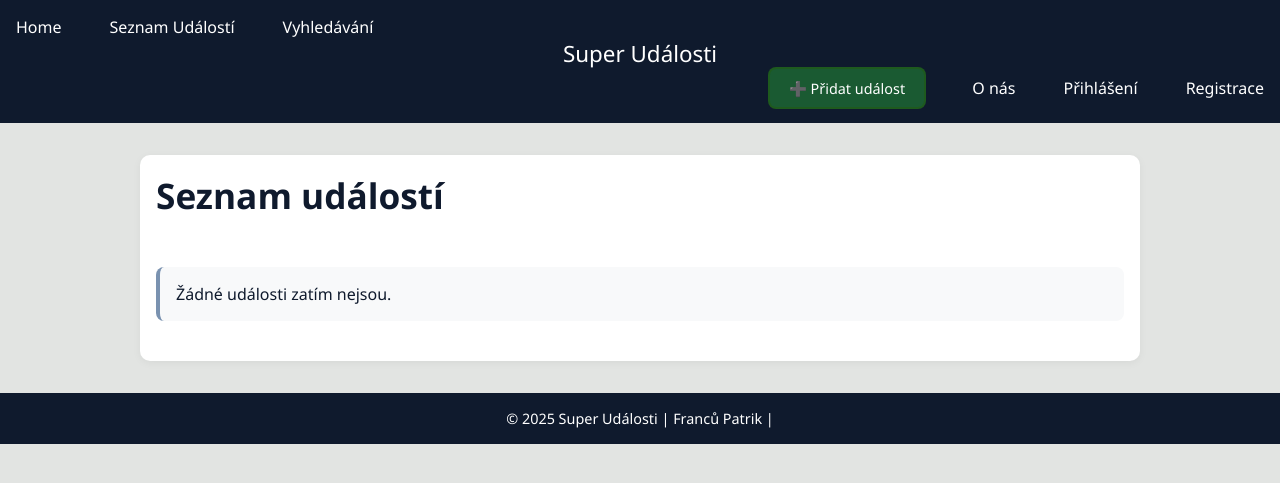
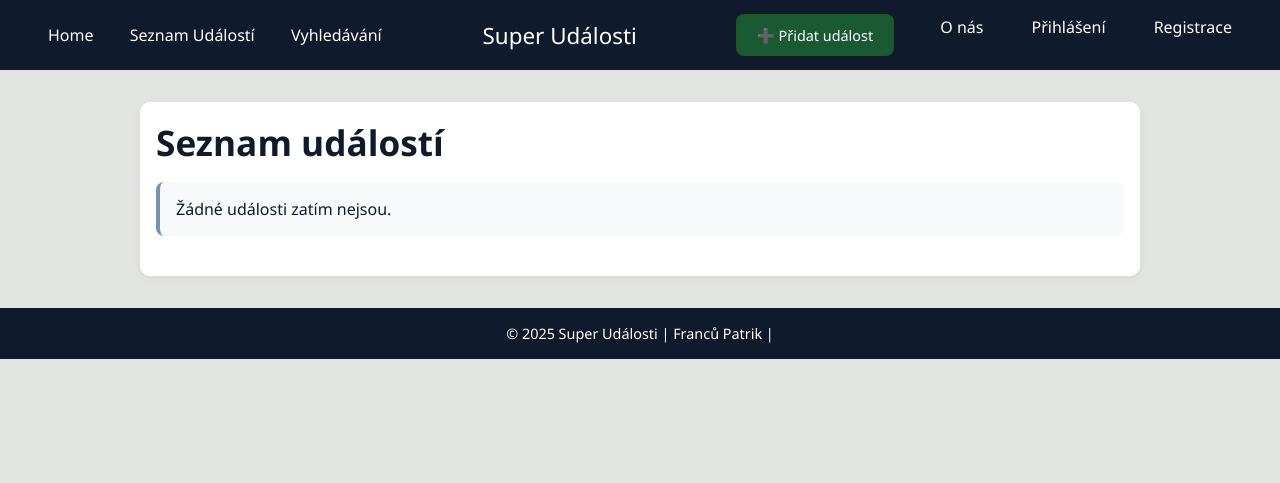
Before and after one commit to AFitzpatrik/SuperUdalosti, a Django app: page /events/ in a window 1280 px wide. Shown: the top 483 px of the page. Run offline with Django 5.2, Linux system fonts and the light colour scheme; data that the repository does not hold is empty.

Commit message:
Zpřehlednění CSS souborů, přidání tlačítka "Přidat událost" do navbaru

```diff
--- a/static/css/style.css
+++ b/static/css/style.css
@@ -10,48 +10,20 @@ body {
     color: #0f1a2d;
 }
 
-.content {
-    min-width: 1000px;
-    max-width: 1000px;
-    margin: 2rem auto;
-    padding: 1rem;
-    background: #ffffff;
-    border-radius: 10px;
-    box-shadow: 0 2px 8px rgba(0,0,0,0.05);
-}
-
 .content h1 {
     font-size: 2.2rem;
     margin-bottom: 1rem;
-    text-align: center;
-}
-
-.content li {
-    max-width: 100%;
-    overflow: hidden;
-    background: #f8f9fa;
-    padding: 1rem;
-    border-radius: 8px;
-    border-left: 4px solid #7a92b0;
-    margin-bottom: 1.5rem;
 }
 
 .navbar {
+    display: flex;
+    justify-content: space-between;
+    align-items: center;
     background: #0f1a2d;
-    padding: 1rem 0;
+    padding: 1rem 2rem;
     position: sticky;
     top: 0;
     z-index: 1000;
-}
-
-.navbar-inner {
-    display: grid;
-    grid-template-columns: 1fr auto 1fr;
-    align-items: center;
-    max-width: 1000px;
-    margin: 0 auto;
-    width: 100%;
-    min-width: 1000px;
 }
 
 .navbar nav a,
@@ -69,26 +41,26 @@ body {
 }
 
 .nav-left {
-    justify-self: start;
-    display: flex;
-    gap: 1rem;
+
 }
-
 .nav-right {
-    justify-self: end;
-    display: flex;
-    gap: 1rem;
-    align-items: center;
-}
-
-.logo {
-    text-align: center;
-    justify-self: center;
+  display: flex;
+  gap: 1rem;
+  align-items: flex-start; /* zarovná obsah nahoru */
 }
 
 .logo a {
     font-size: 1.4rem;
     font-weight: bold;
+}
+
+.content {
+    max-width: 1000px;
+    margin: 2rem auto;
+    padding: 1rem;
+    background: #ffffff;
+    border-radius: 10px;
+    box-shadow: 0 2px 8px rgba(0,0,0,0.05);
 }
 
 footer {
@@ -131,15 +144,3 @@ footer a:hover {
 .event-content {
     flex: 1;
 }
-
-.event-list-header {
-    display: flex;
-    justify-content: space-between;
-    align-items: center;
-    margin-bottom: 2rem;
-}
-
-.event-list-title {
-    font-size: 2.2rem;
-    margin: 0;
-}
--- a/viewer/templates/viewer/event_detail.html
+++ b/viewer/templates/viewer/event_detail.html
@@ -1,7 +1,7 @@
 {% extends 'viewer/base.html' %}
 
 {% block title %}
-{{ event.name }} | Super Události
+{{ event.name }} | Detail události
 {% endblock %}
 
 {% block content %}
--- a/viewer/templates/viewer/event_list.html
+++ b/viewer/templates/viewer/event_list.html
@@ -2,7 +2,7 @@
 {% load static %}
 
 {% block title %}
-Seznam Událostí | Super Události
+Seznam Událostí | Seznam událostí
 {% endblock %}
 
 {% block content %}
```
Also changed, not shown: other parts of static/css/style.css (+41 -0 lines), viewer/templates/viewer/base.html (line endings or trailing spaces).
